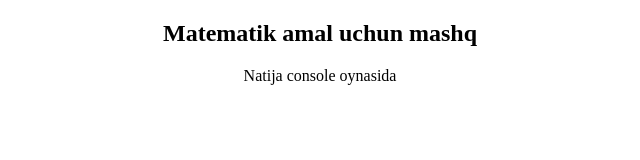
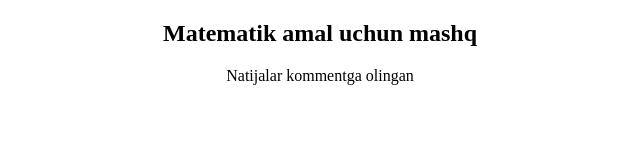
Before and after one commit to Navruzbek2103/N48-3-month-lesson-3-home-task, a plain HTML site: page index.html in a window 1280 px wide. Shown: the full height of the page, 320-960 px from the left. Drawn offline with Linux system fonts and the light colour scheme.

```diff
--- a/index.html
+++ b/index.html
@@ -9,7 +9,7 @@
 <body>
 
   <h2 style="text-align: center;">Matematik amal uchun mashq</h2>
-  <p style="text-align: center;">Natija console oynasida</p>
+  <p style="text-align: center;">Natijalar kommentga olingan</p>
 
 
 
```
